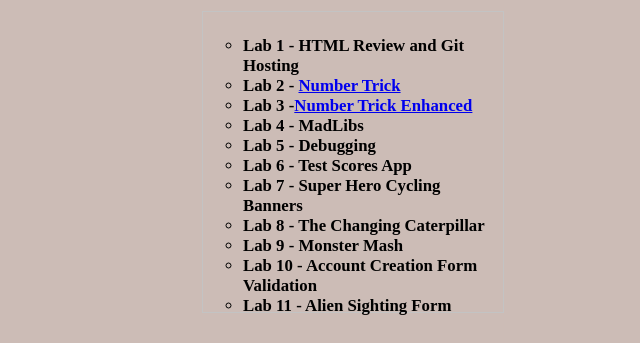
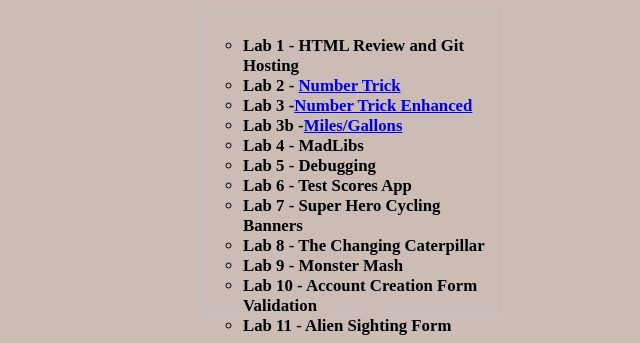
Before and after one commit to Trek-Cr3/Website-portfolio, a plain HTML site: page index.html in a window 1280 px wide. Shown: the part 457-800 px from the top of the page, without its empty margins (287-927 px from the left). Drawn offline with Linux system fonts and the light colour scheme.

Commit message:
Update index.html
added link to lab 3b

```diff
--- a/index.html
+++ b/index.html
@@ -22,6 +22,7 @@
                 <li class="list">Lab 1 - HTML Review and Git Hosting</li>
                  <li class="list">Lab 2 - <a href="https://trek-cr3.github.io/numberTrick/">Number Trick</li></a>
                 <li class="list">Lab 3 -<a href="https://trek-cr3.github.io/numberTrickEnhanced/">Number Trick Enhanced</li></a>
+                 <li class="list">Lab 3b -<a href="https://trek-cr3.github.io/milesgallons/">Miles/Gallons</li></a>
                 <li class="list">Lab 4 - MadLibs</li>
                 <li class="list">Lab 5 - Debugging</li>
                 <li class="list">Lab 6 - Test Scores App</li>
```
